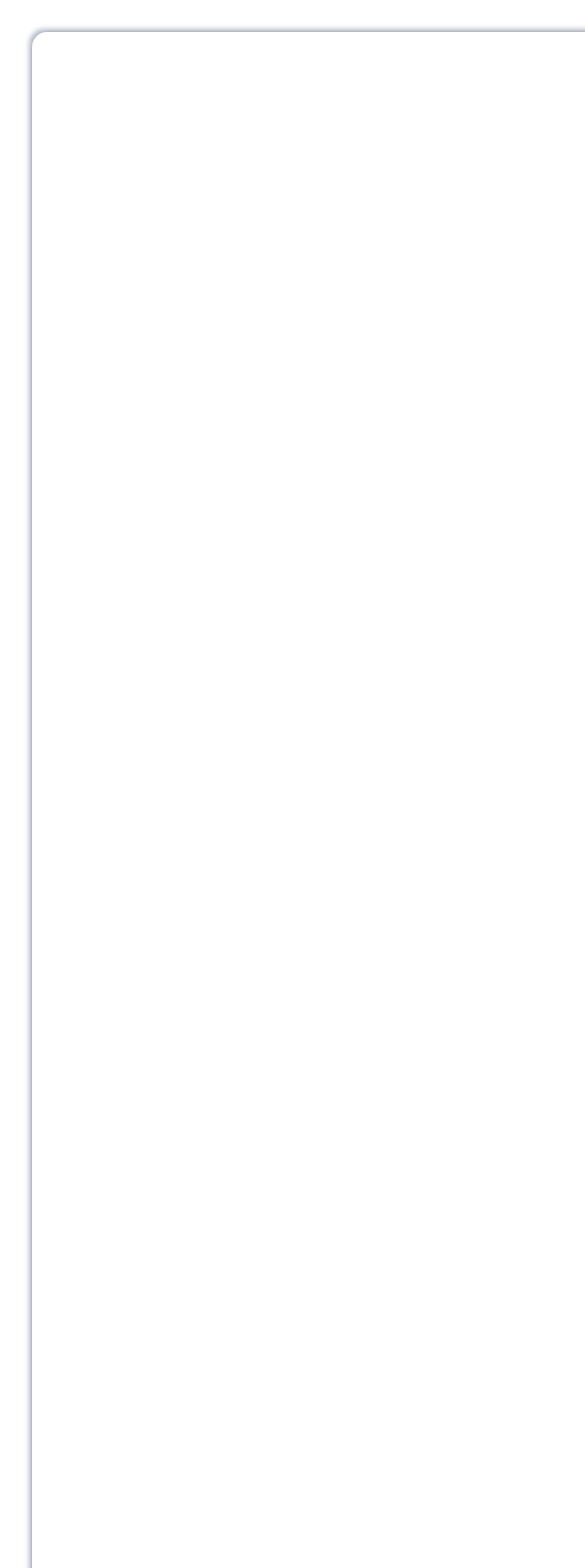
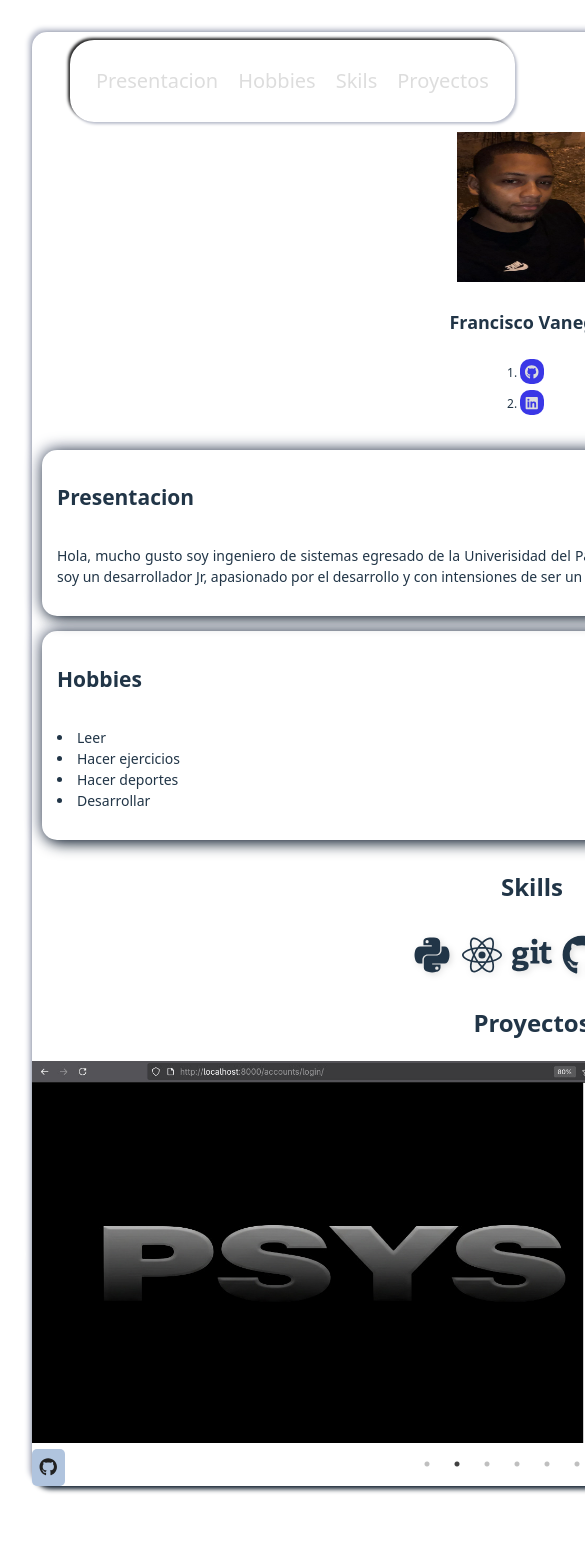
Before and after one commit to FranciscoDJVI/Portafolio, a React (Vite) app in the folder portafolio/: page / in a window 390 px wide. Shown: the top 1568 px of the page, 585 px wide, since content can reach past the window. After the commit the page ends 1518 px from the top, so only its background shows below. Built offline with nearby package versions, Linux system fonts and the light colour scheme.

Commit message:
fix: add blur effect to the navbar

```diff
--- a/portafolio/src/App.css
+++ b/portafolio/src/App.css
@@ -25,14 +25,19 @@
   }
   .navbar {
     position: fixed;
-    padding: 5px;
-    margin: 0;
+    display: flex;
+    flex-direction: row;
+    top: 40px;
+    left: 90px;
+    width: fit-content;
     z-index: 1000;
+    padding: 1rem;
     margin-bottom: 100px;
-    background: #212121;
     box-shadow:
       2px 2px 3px #babecc,
       -2px -2px 3px #212121;
+    border-radius: 24px;
+    backdrop-filter: blur(2px);
   }
   .navbar .link {
     color: #dddddd;
@@ -133,13 +138,35 @@
   }
 }
 
-@media (min-width: 375px) and (max-width: 812px) {
+@media (min-width: 370px) and (max-width: 812px) {
   .container {
     display: flex;
     flex-direction: column;
     align-items: center;
     justify-content: center;
     width: fit-content;
+  }
+  .navbar {
+    position: fixed;
+    display: flex;
+    flex-direction: row;
+    top: 40px;
+    left: 70px;
+    width: fit-content;
+    z-index: 1000;
+    padding: 1rem;
+    margin-bottom: 100px;
+    box-shadow:
+      2px 2px 3px #babecc,
+      -2px -2px 3px #212121;
+    border-radius: 24px;
+    backdrop-filter: blur(2px);
+  }
+
+  .navbar .link {
+    color: #dddddd;
+    font-size: 20px;
+    margin: 10px;
   }
 
   .avatar {
@@ -199,4 +226,39 @@
     font-size: 40px;
     filter: drop-shadow(2px 2px 3px #dddddd);
   }
+  .projects {
+    width: 700px;
+    display: flex;
+    flex-direction: column;
+  }
+  .projects img {
+    width: 720px;
+    transition: width;
+    transition-duration: 0.5s;
+    transition-delay: 0.5ms;
+    transition-timing-function: ease-in-out;
+  }
+  .projects {
+    width: 1000px;
+    transition: width;
+    transition-duration: 0.5s;
+    transition-delay: 0.5ms;
+    transition-timing-function: ease-in-out;
+  }
+  .projects img:hover {
+    width: 1000px;
+    transition: width;
+    transition-duration: 0.5s;
+    transition-delay: 0.5ms;
+    transition-timing-function: ease-in-out;
+  }
+  .projects a {
+    background-color: lightsteelblue;
+    font-size: 18px;
+    border-radius: 5px;
+    width: fit-content;
+    padding: 5px;
+    color: #212121;
+    z-index: 1;
+  }
 }
```
